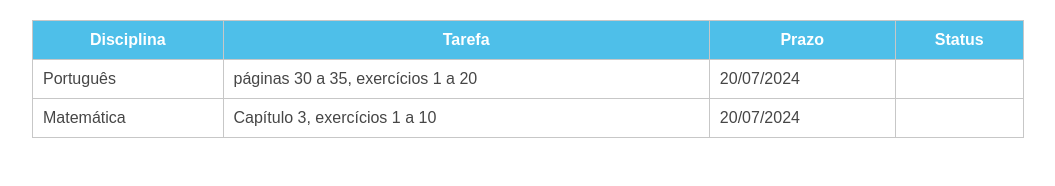
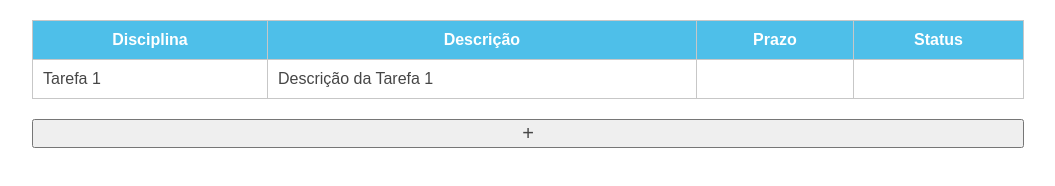
Before and after one commit to giullianacestari/planner1, a plain HTML site: page index.html in a window 1280 px wide. Shown: the whole page, without its empty margins (112-1167 px from the left). Drawn offline with Linux system fonts and the light colour scheme; a web font is replaced by a local one.

Commit message:
create aula4

```diff
--- a/index.html
+++ b/index.html
@@ -4,34 +4,31 @@
 <head>
     <meta charset="UTF-8">
     <meta name="viewport" content="width=device-width, initial-scale=1.0">
-    <title>Planner</title>
+    <title>Document</title>
     <link rel="stylesheet" href="style.css">
 </head>
 
 <body>
     <main class="container">
-        <table>
+        <table id="tabelaTarefas">
             <tr>
                 <th>Disciplina</th>
-                <th>Tarefa</th>
+                <th>Descrição</th>
                 <th>Prazo</th>
                 <th>Status</th>
             </tr>
             <tr>
-                <td>Português</td>
-                <td>páginas 30 a 35, exercícios 1 a 20</td>
-                <td>20/07/2024</td>
+                <td>Tarefa 1</td>
+                <td>Descrição da Tarefa 1</td>
                 <td></td>
-            </tr>
-
-            <tr>
-                <td>Matemática</td>
-                <td>Capítulo 3, exercícios 1 a 10</td>
-                <td>20/07/2024</td>
                 <td></td>
             </tr>
         </table>
+
+        <button onclick="adicionarLinha()">+</button>
     </main>
+
+    <script src="main.js"></script>
 </body>
 
 </html>
--- /dev/null
+++ b/main.js
@@ -0,0 +1,5 @@
+function adicionarLinha() {
+  var tabela = document.getElementById("tabelaTarefas");
+
+  console.log(tabela)
+}
--- a/style.css
+++ b/style.css
@@ -25,6 +25,7 @@ main {
     display: flex;
     justify-content: center;
     align-items: center;
+    flex-direction: column;
     margin: 20px;
 }
 
@@ -34,7 +35,7 @@ table {
     border-collapse: collapse;
 }
 
-table, th, td {
+table, th, tr, td {
     border: 1px solid var(--cinza-claro);
 }
 
@@ -47,3 +48,15 @@ th {
     background-color: var(--azul);
     color: white;
 }
+
+button {
+    font-size: 20px;
+    cursor: pointer;
+    margin-top: 20px;
+    width: 80%;
+}
+
+input {
+    border: none;
+    width: 100%;
+}
```
Also changed, not shown: 1 other file.
